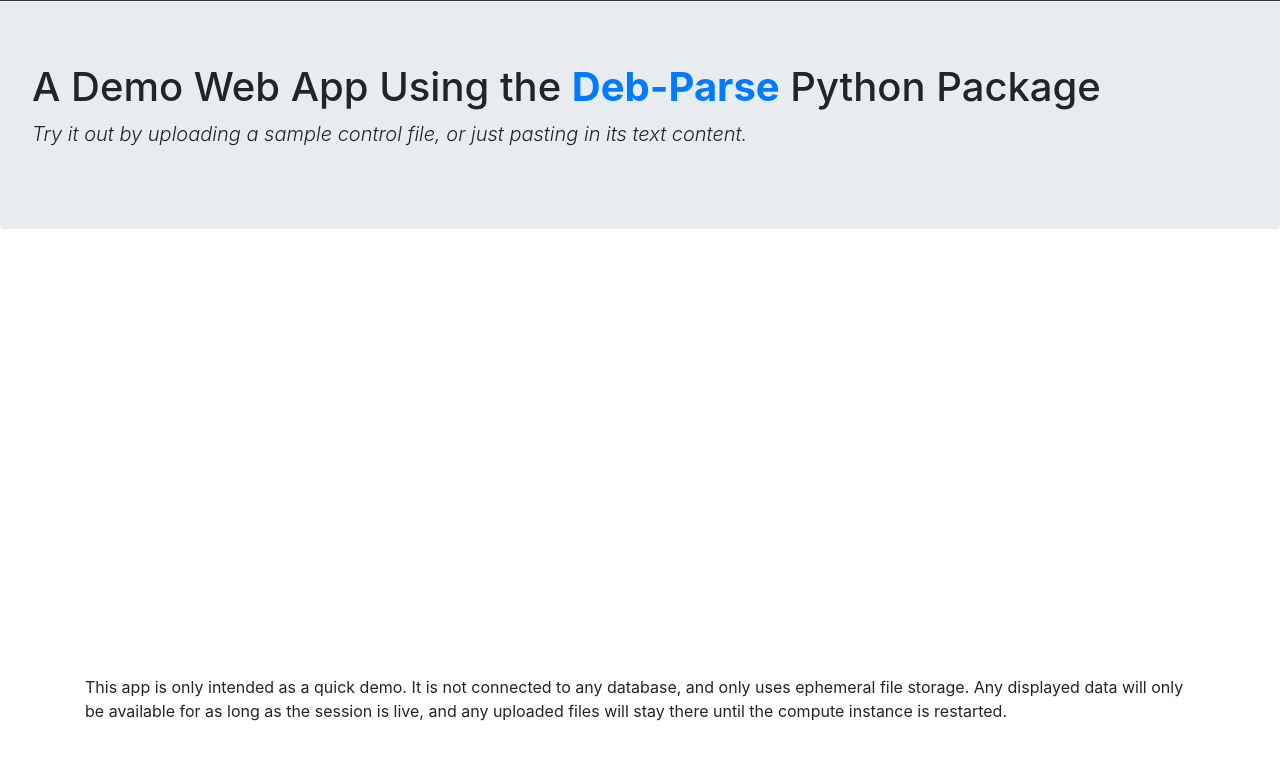
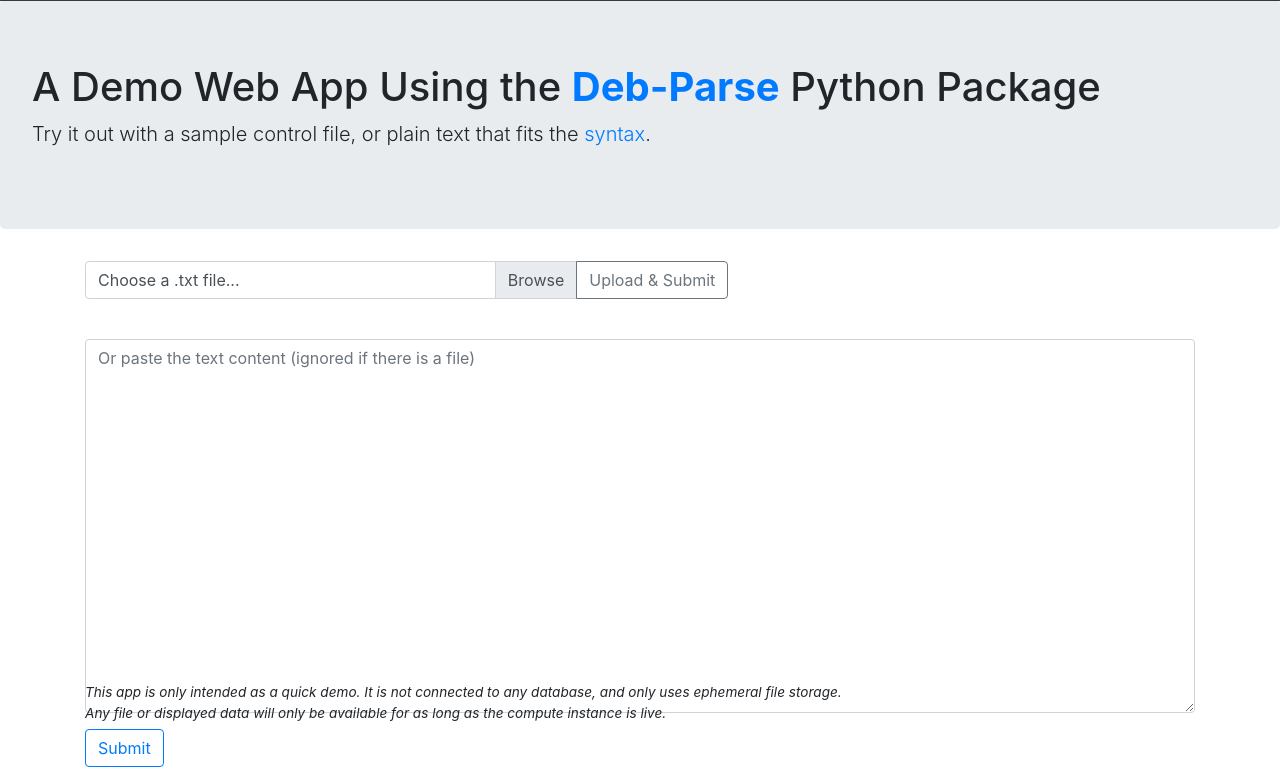
Before and after one commit to aihaddad/deb-parse-web, a Flask app: page / in a window 1280 px wide. Shown: the part 61-844 px from the top of the page. Before the commit the page ends 782 px from the top, so only its background shows below. Run offline with Flask 2, Linux system fonts and the light colour scheme; some libraries are stand-ins or nearby versions.

Commit message:
Implement file upload and text input

```diff
--- a/deb_parse_web/app.py
+++ b/deb_parse_web/app.py
@@ -1,13 +1,54 @@
-from flask import Flask
-from flask import render_template
+import os
+from flask import Flask, render_template, flash, request, escape, redirect, url_for
+from werkzeug.utils import secure_filename
+
+
+ALLOWED_EXTENSIONS = set(["txt"])
+UPLOAD_FOLDER = "deb_parse_web/uploads"
+
+
+def allowed_file(filename):
+    return "." in filename and filename.rsplit(".", 1)[1].lower() in ALLOWED_EXTENSIONS
 
 
 def create_app(test_config=None):
     app = Flask(__name__)
 
-    @app.route("/")
-    def index():
+    if test_config is None:
+        app.config.from_pyfile("config.py", silent=True)
+    else:
+        app.config.from_mapping(test_config)
+
+    @app.route("/", methods=["GET", "POST"])
+    def form():
+        if request.method == "POST":
+            file = request.files.get("file")
+
+            if file is None or file.filename == "":
+                text = request.form.get("text-content")
+
+                if text is None or text == "":
+                    flash("No file or text provided for processing", "warning")
+                    return redirect(request.url)
+                else:
+                    escape(text)
+                    flash("Plain text input is being processed.", "success")
+                    return redirect(url_for("packages"))
+
+            if allowed_file(file.filename):
+                filename = secure_filename(file.filename)
+                file.save(os.path.join(app.config["UPLOAD_FOLDER"], filename))
+                flash("File successfully uploaded", "success")
+                return redirect(url_for("packages"))
+            else:
+                flash("Only .txt file extensions allowed.", "danger")
+                return redirect(request.url)
+
         return render_template("_form.html")
+
+    @app.route("/packages")
+    def packages():
+        return render_template("_packages.html")
 
     return app
 
--- /dev/null
+++ b/deb_parse_web/config.py
@@ -0,0 +1,4 @@
+import os
+
+SECRET_KEY = os.environ.get("SECRET_KEY", default="dev")
+UPLOAD_FOLDER = os.environ.get("UPLOAD_FOLDER")
--- a/deb_parse_web/static/css/main.css
+++ b/deb_parse_web/static/css/main.css
@@ -1,3 +1,10 @@
 body {
     padding-top: 60px;
 }
+p.display-6 {
+    padding-top: 0px;
+    font-size: 0.85em;
+}
+div.alert{
+    margin-bottom: 0px;
+}
--- a/deb_parse_web/static/js/main.js
+++ b/deb_parse_web/static/js/main.js
@@ -1,3 +1,4 @@
 $(function () {
+    bsCustomFileInput.init()
     $('[data-toggle="tooltip"]').tooltip()
 })
--- a/deb_parse_web/templates/_form.html
+++ b/deb_parse_web/templates/_form.html
@@ -3,14 +3,47 @@
 {% block title %}- Form{% endblock %}
 {% block content %}
 
-
 <div class="jumbotron">
     <h1 class="display-5">A Demo Web App Using the <a
             href="https://github.com/aihaddad/deb-parse"><strong>Deb-Parse</strong></a>
         Python Package</h1>
-    <p class="lead"><em>Try it out by uploading a sample control file, or just pasting in its text
-            content.</em></p>
+    <p class="lead">Try it out with a sample control file, or plain text that fits the <a target="_blank"
+            href="https://www.debian.org/doc/debian-policy/ch-controlfields.html">syntax</a>.</p>
 </div>
 
+<div class="container">
+    <form method="post" action="/" enctype="multipart/form-data">
+        <div class="form-row">
+            <div class="input-group form-group col-md-7">
+                <div class="custom-file">
+                    <label class="custom-file-label" for="file">Choose a .txt file...</label>
+                    <input type="file" class="custom-file-input" name="file">
+                </div>
+                <div class="input-group-append">
+                    <button class="btn btn-outline-secondary" type="submit">Upload & Submit</button>
+                </div>
+            </div>
+        </div>
+        <br>
+        <div class="form-row">
+            <div class="form-group col-md-12">
+                <textarea class="form-control" name="text-content" rows="15"
+                    placeholder="Or paste the text content (ignored if there is a file)"></textarea>
+            </div>
+        </div>
+        <div class="form-row">
+            <div class="form-group col-md-6">
+                <button type="submit" class="btn btn-outline-primary">Submit</button>
+            </div>
+        </div>
+    </form>
+</div>
+
+<footer class="container fixed-bottom">
+    <p class="display-6"><em>This app is only intended as a quick demo. It is not connected to any database,
+            and only uses ephemeral file storage.<br>Any file or displayed data will only be available for
+            as long as the compute instance is live.</em>
+    </p>
+</footer>
 
 {% endblock %}
--- a/deb_parse_web/templates/layout.html
+++ b/deb_parse_web/templates/layout.html
@@ -45,17 +45,20 @@
             </ul>
         </div>
     </nav>
-
+    {% with messages = get_flashed_messages(with_categories=true) %}
+    <!-- Categories: success (green), info (blue), warning (yellow), danger (red) -->
+    {% if messages %}
+    {% for category, message in messages %}
+    <div class="alert alert-{{ category }} alert-dismissible" role="alert">
+        <button type="button" class="close" data-dismiss="alert" aria-label="Close"><span
+                aria-hidden="true">&times;</span></button>
+        {{ message }}
+    </div>
+    {% endfor %}
+    {% endif %}
+    {% endwith %}
 
     {% block content %}{% endblock %}
-    <footer class="container fixed-bottom">
-        <br>
-        <p class="display-6">This app is only intended as a quick demo. It is not connected to any database, and only
-            uses
-            ephemeral file storage. Any displayed data will only be available for as long as the session is live, and
-            any
-            uploaded files will stay there until the compute instance is restarted.</p>
-    </footer>
 
     <!-- Bootstrap core JavaScript
     ================================================== -->
@@ -69,6 +72,7 @@
         integrity="sha384-wfSDF2E50Y2D1uUdj0O3uMBJnjuUD4Ih7YwaYd1iqfktj0Uod8GCExl3Og8ifwB6"
         crossorigin="anonymous"></script>
     <script src="https://unpkg.com/feather-icons"></script>
+    <script src="https://cdn.jsdelivr.net/npm/bs-custom-file-input/dist/bs-custom-file-input.min.js"></script>
     <script src="{{ url_for('static', filename='js/main.js') }}"></script>
 
 </body>
```
